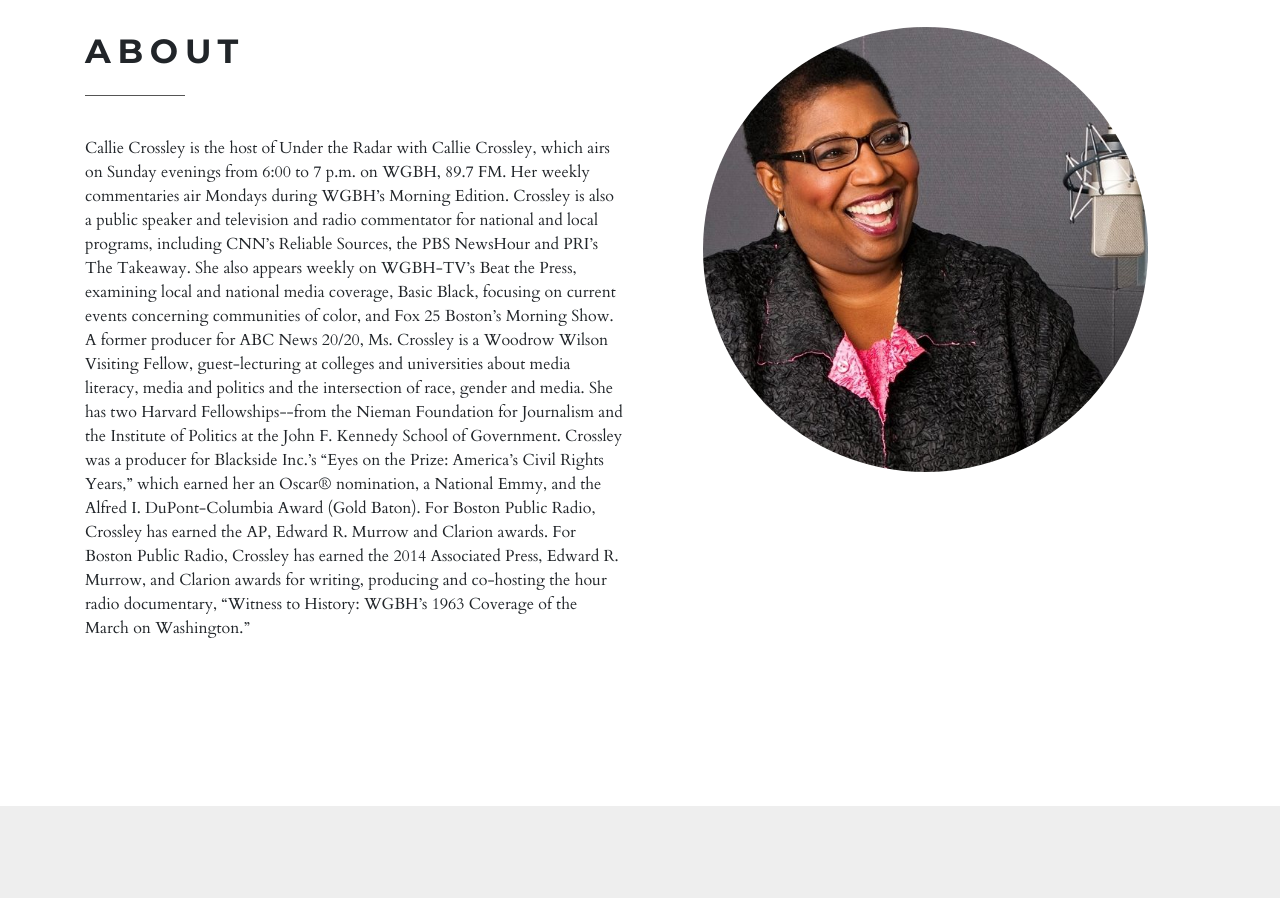
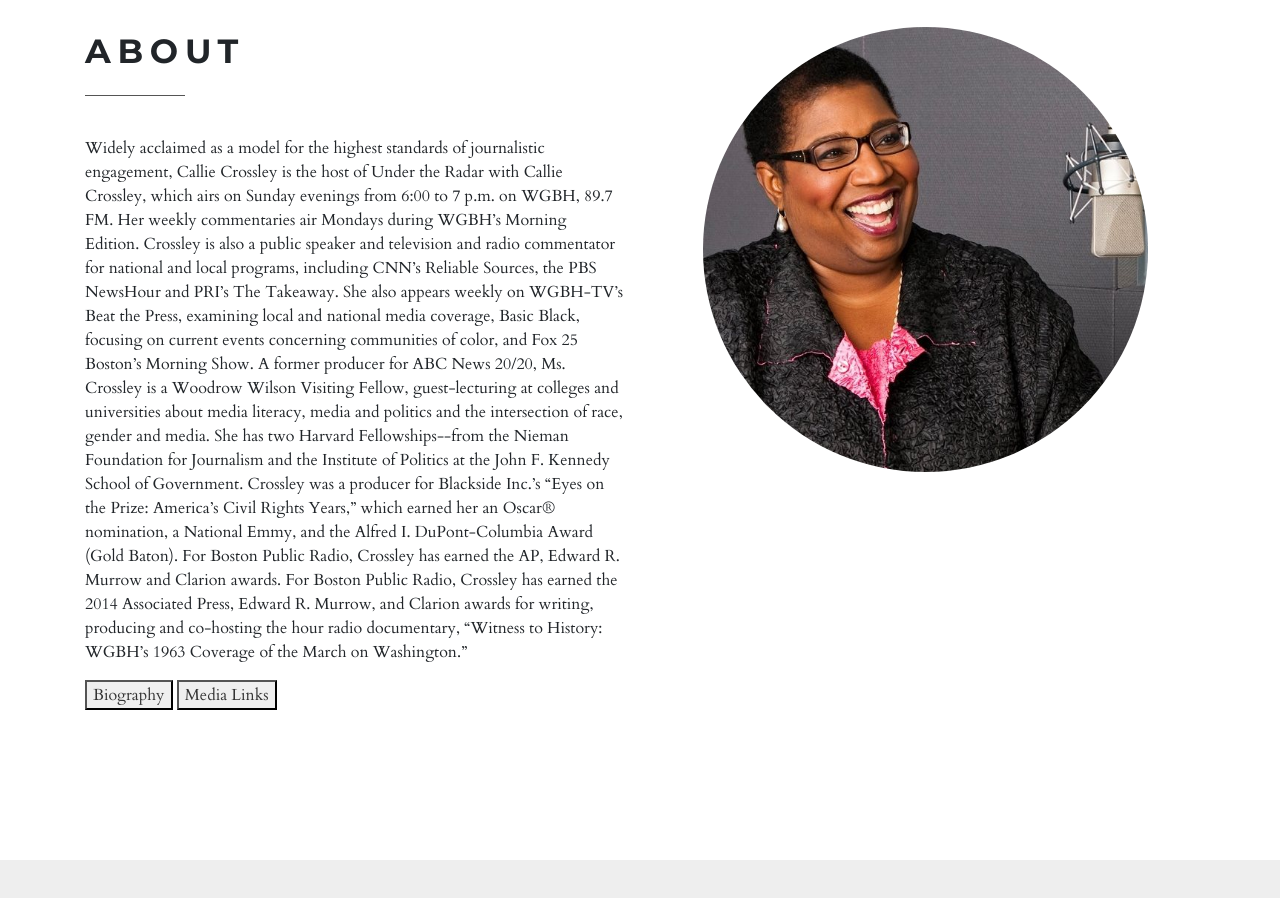
Before and after one commit to camckin10/bwcrossley, a plain HTML site: page distribution/index.html in a window 1280 px wide. Shown: the part 980-1878 px from the top of the page. Drawn offline with nearby package versions, Linux system fonts and the light colour scheme.

Commit message:
adding biography + media links buttons with proper links

```diff
--- a/distribution/index.html
+++ b/distribution/index.html
@@ -36,7 +36,7 @@
             <div class="col-lg-8 col-md-12 mx-auto">
               <!-- <p class="italic">Oh, hello, nice to meet you!</p> -->
               <h1>Callie Crossley</h1>
-              <p class="italic">Journalist. Educator. Commentator.</p>
+              <p class="italic">Journalist. Producer. Commentator.</p>
             </div>
           </div>
         </div>
@@ -68,7 +68,7 @@
           <div class="col-lg-6">
             <h2 class="heading">About</h2>
             <p class="lead"></p>
-            <p>Callie Crossley is the host of Under the Radar with Callie Crossley, which airs on Sunday evenings from 6:00 to 7 p.m. on WGBH, 89.7 FM. Her weekly commentaries air Mondays during WGBH’s Morning Edition.
+            <p>Widely acclaimed as a model for the highest standards of journalistic engagement, Callie Crossley is the host of Under the Radar with Callie Crossley, which airs on Sunday evenings from 6:00 to 7 p.m. on WGBH, 89.7 FM. Her weekly commentaries air Mondays during WGBH’s Morning Edition.
               Crossley is also a public speaker and television and radio commentator for national and local programs, including CNN’s Reliable Sources, the PBS NewsHour and PRI’s The Takeaway.
               She also appears weekly on WGBH-TV’s Beat the Press, examining local and national media coverage, Basic Black, focusing on current events concerning  communities of color, and Fox 25 Boston’s Morning Show.
               A former producer for ABC News 20/20, Ms. Crossley is a Woodrow Wilson Visiting Fellow, guest-lecturing at colleges and universities about media literacy, media and politics and the intersection of race, gender and media.
@@ -76,6 +76,8 @@
               Crossley was a producer for Blackside Inc.’s “Eyes on the Prize: America’s Civil Rights Years,” which earned her an Oscar® nomination, a National Emmy, and the Alfred I. DuPont-Columbia Award (Gold Baton).
               For Boston Public Radio, Crossley has earned the AP, Edward R. Murrow and Clarion awards.
               For Boston Public Radio, Crossley has earned the 2014 Associated Press, Edward R. Murrow, and Clarion awards for writing, producing and co-hosting the hour radio documentary, “Witness to History: WGBH’s 1963 Coverage of the March on Washington.”</p>
+              <button><a href="https://48eadf98-22f8-4b79-98e1-7759a4c7b312.filesusr.com/ugd/6ab0b2_e1168bfd4d5a45e18e052cc75e7520b4.pdf">Biography</a></button>
+              <button><a href="https://48eadf98-22f8-4b79-98e1-7759a4c7b312.filesusr.com/ugd/6ab0b2_b268f13afffc498e94861431d4500540.pdf">Media Links</a></button>
           </div>
           <div class="col-lg-5 mx-auto">
             <p><img src="img/color.jpg" alt="" class="img-fluid rounded-circle"></p>
```
